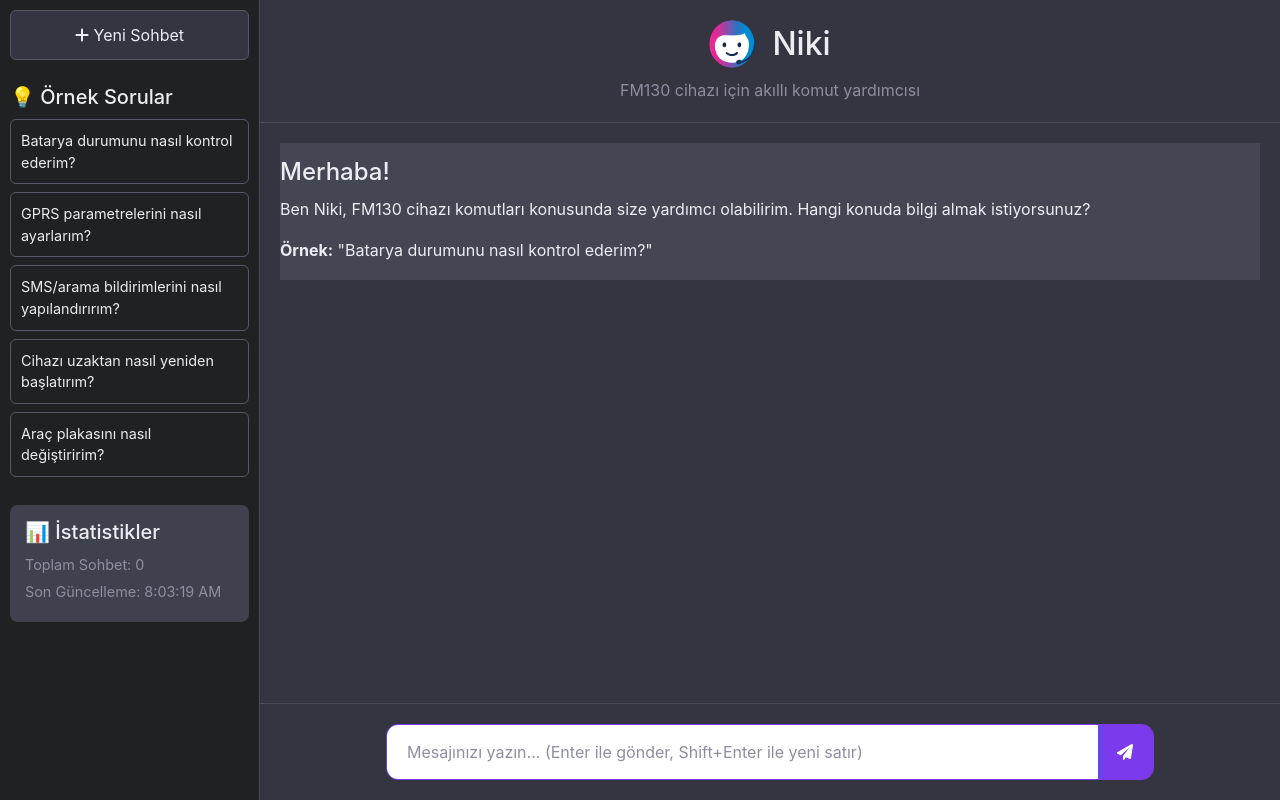
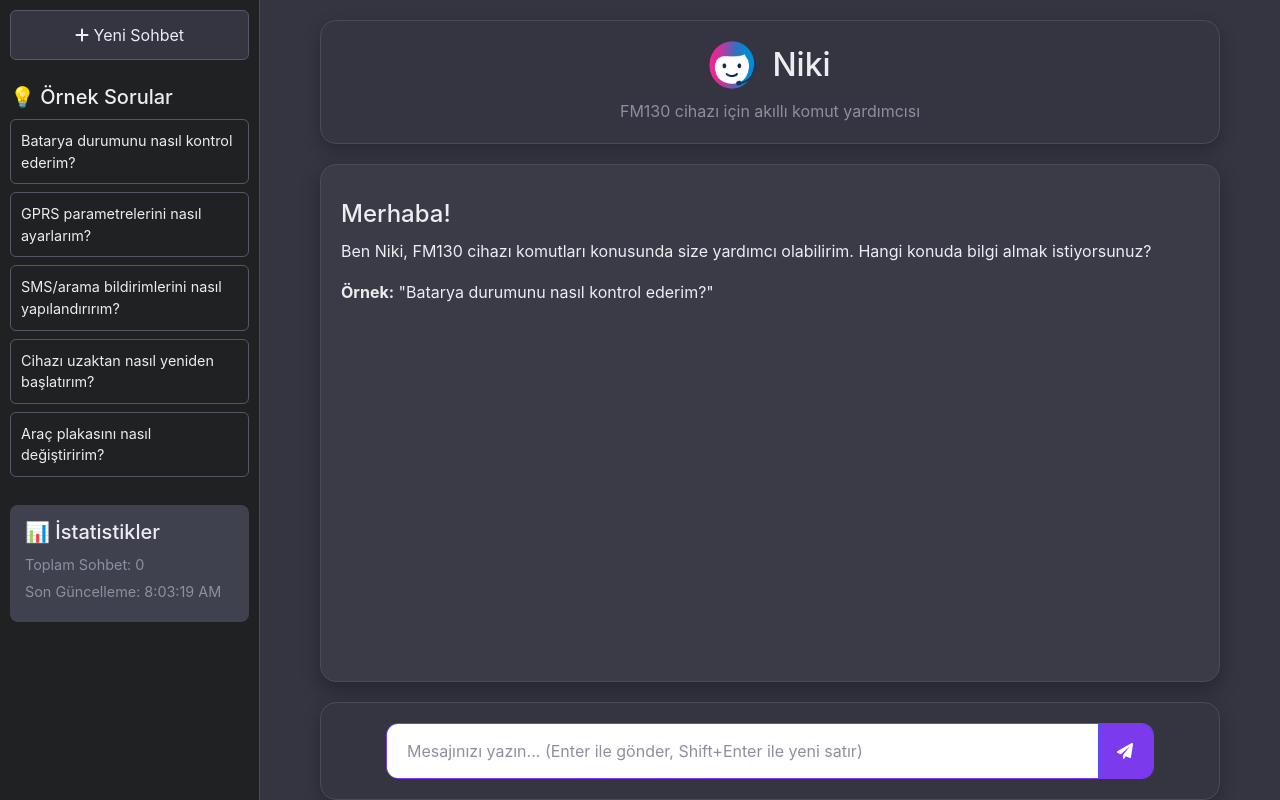
Before and after one commit to Sami-Ozsoy/wake_up_nikki, a Flask app: page / in a window 1280 px wide. Run offline with Flask 3, Linux system fonts and the light colour scheme.

Commit message:
Refactor chat UI for improved layout and styling
- Centered chat header and input container with max-width constraints.
- Enhanced message styling for user and assistant messages, including background transparency and alignment adjustments.
- Updated message content presentation with consistent padding and border styles.
- Removed unused avatar elements from message rendering for a cleaner interface.

```diff
--- a/templates/chat.html
+++ b/templates/chat.html
@@ -87,6 +87,7 @@
             display: flex;
             flex-direction: column;
             background: #343541;
+            align-items: center;
         }
 
         .chat-header {
@@ -94,6 +95,12 @@
             text-align: center;
             border-bottom: 1px solid #4a4b53;
             background: #343541;
+            width: 100%;
+            max-width: 900px;
+            margin: 20px auto 0 auto;
+            border: 1px solid #4a4b53;
+            border-radius: 16px;
+            box-shadow: 0 6px 16px rgba(0, 0, 0, 0.25);
         }
 
         .chat-header h1 {
@@ -112,12 +119,20 @@
             overflow-y: auto;
             padding: 20px;
             scroll-behavior: smooth;
+            width: 100%;
+            max-width: 900px;
+            margin: 20px auto;
+            background: #3a3b46;
+            border: 1px solid #4a4b53;
+            border-radius: 16px;
+            box-shadow: 0 8px 20px rgba(0, 0, 0, 0.3);
         }
 
         .message {
             display: flex;
             margin-bottom: 20px;
             animation: fadeIn 0.3s ease-in;
+            background: transparent;
         }
 
         @keyframes fadeIn {
@@ -126,11 +141,11 @@
         }
 
         .message.user {
-            background: #343541;
+            background: transparent;
         }
 
         .message.assistant {
-            background: #444654;
+            background: transparent;
         }
 
         .message-avatar {
@@ -211,16 +249,23 @@
         }
 
         .message.assistant .message-content blockquote {
-            border-left: 4px solid #565869;
-            padding-left: 15px;
+            border: none;
+            padding-left: 0;
             margin: 15px 0;
-            color: #8e8ea0;
+            color: #ececf1;
+            background: transparent;
         }
 
         .input-container {
             padding: 20px;
             background: #343541;
             border-top: 1px solid #4a4b53;
+            width: 100%;
+            max-width: 900px;
+            margin: 0 auto;
+            border: 1px solid #4a4b53;
+            border-radius: 16px;
+            box-shadow: 0 6px 16px rgba(0, 0, 0, 0.25);
         }
 
         .input-wrapper {
@@ -440,14 +485,6 @@
             const messageDiv = document.createElement('div');
             messageDiv.className = `message ${isUser ? 'user' : 'assistant'}`;
 
-            const avatar = document.createElement('div');
-            avatar.className = 'message-avatar';
-            if (isUser) {
-                avatar.innerHTML = '<i class="fas fa-user"></i>';
-            } else {
-                avatar.innerHTML = '<img src="{{ url_for("static", filename="niki.png") }}" alt="Niki" style="width: 100%; height: 100%; border-radius: 4px; object-fit: cover;">';
-            }
-
             const messageContent = document.createElement('div');
             messageContent.className = 'message-content';
 
@@ -468,7 +505,6 @@
                 });
             }
 
-            messageDiv.appendChild(avatar);
             messageDiv.appendChild(messageContent);
             chatMessages.appendChild(messageDiv);
 
```
Also changed, not shown: other parts of templates/chat.html (+31 -8 lines).
